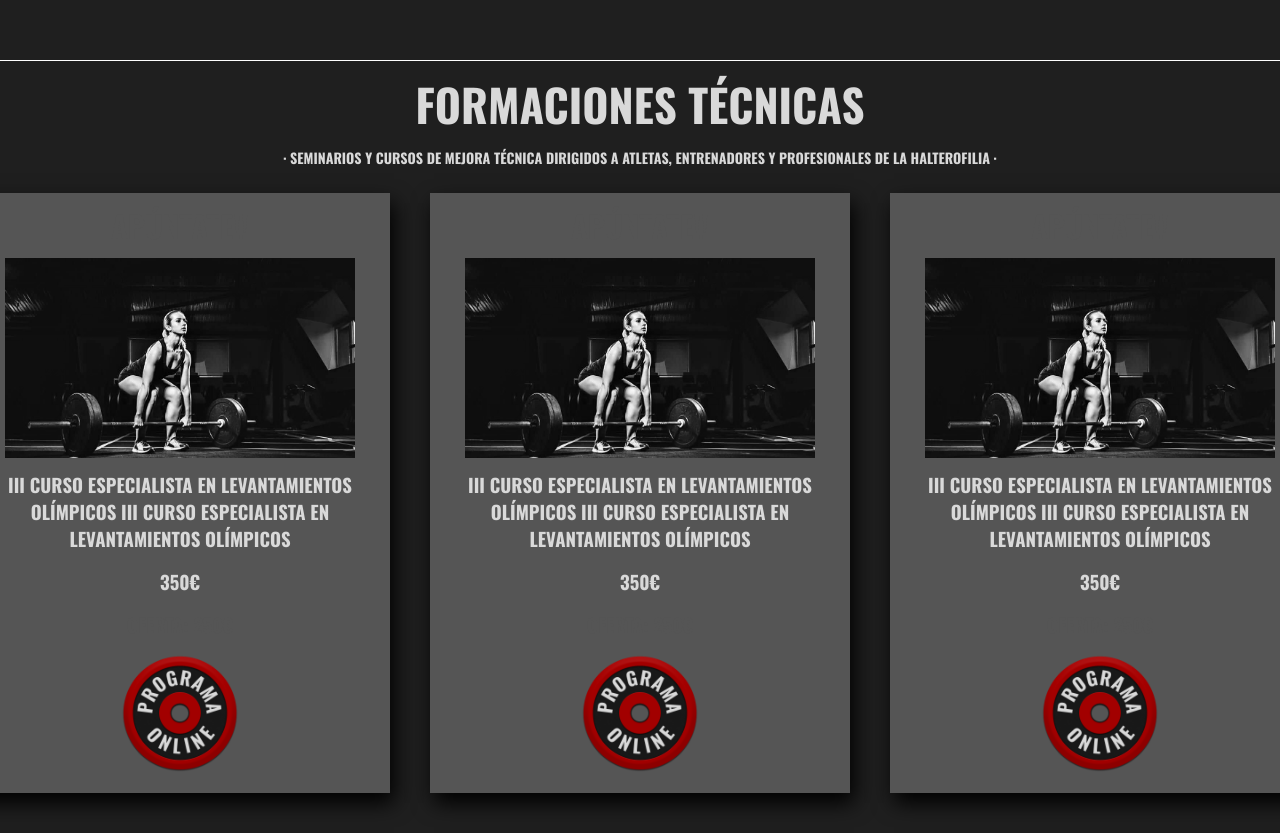
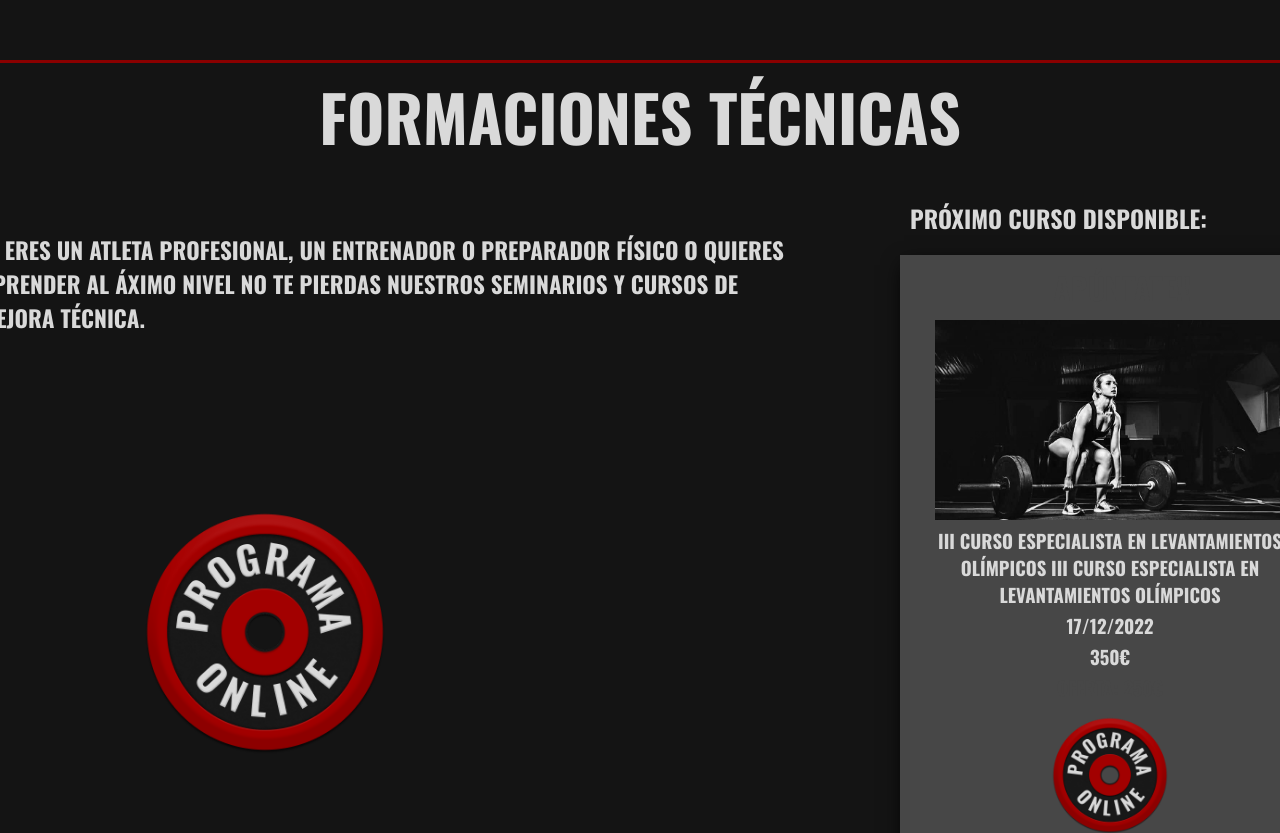
Before and after one commit to murkhunting/Halterofilia-client, a Next.js app: page / in a window 1280 px wide. Shown: the part 1540-2373 px from the top of the page. Built offline with nearby package versions, Linux system fonts and the light colour scheme.

Commit message:
fichas & second section home

```diff
--- a/components/fichas/Fichas.js
+++ b/components/fichas/Fichas.js
@@ -20,6 +20,7 @@ const Ficha = () => {
               III CURSO ESPECIALISTA EN LEVANTAMIENTOS OLÍMPICOS III CURSO
               ESPECIALISTA EN LEVANTAMIENTOS OLÍMPICOS
             </h3>
+            <h3 className="titulo">17/12/2022</h3>
             <h3 className="precio">350€</h3>
             <h3 className="oferta">OFERTA: 250€</h3>
           </div>
@@ -48,6 +49,7 @@ const Ficha = () => {
                 III CURSO ESPECIALISTA EN LEVANTAMIENTOS OLÍMPICOS III CURSO
                 ESPECIALISTA EN LEVANTAMIENTOS OLÍMPICOS
               </h3>
+              <h3 className="titulo">17/12/2022</h3>
               <h3 className="precio">350€</h3>
               <h3 className="oferta">OFERTA: 250€</h3>
             </div>
--- a/components/fichas/Fichas.scss
+++ b/components/fichas/Fichas.scss
@@ -35,13 +35,13 @@
         object-fit: cover;
       }
       .titulo {
-        margin: 8px;
+        margin: 2px;
       }
       .precio {
-        margin: 8px;
+        margin: 2px;
       }
       .oferta {
-        margin: 8px;
+        margin: 2px;
         color: $third;
       }
     }
@@ -89,16 +89,16 @@
         object-fit: cover;
       }
       .titulo {
-        margin: 8px;
+        margin: 2px;
       }
       .precio {
         text-decoration: line-through;
         text-decoration-color: $detalles;
         text-decoration-thickness: 3px;
-        margin: 8px;
+        margin: 2px;
       }
       .oferta {
-        margin: 8px;
+        margin: 2px;
         color: $detalles;
       }
     }
--- a/components/footer/Footer.js
+++ b/components/footer/Footer.js
@@ -1,4 +1,6 @@
 import React from "react";
+import Link from "next/link";
+
 import { AiFillInstagram, AiFillYoutube } from "react-icons/ai";
 import { FaFacebook } from "react-icons/fa";
 
@@ -10,9 +12,12 @@ const Footer = () => {
           <h2>· THINK DIFFERENT - TRAIN DIFFERENT ·</h2>
         </div>
       </div>
-      <div className="contacta">
-        <h5>SI QUIERES SABER MÁS NO DUDES EN CONTACTAR CON NOSOTROS</h5>
-      </div>
+
+      <Link href="/contacto">
+        <a className="contacta">
+          <h5>SI QUIERES SABER MÁS NO DUDES EN CONTACTAR CON NOSOTROS</h5>
+        </a>
+      </Link>
       <div className="social">
         <h5>
           <AiFillInstagram />
@@ -24,9 +29,8 @@ const Footer = () => {
           <AiFillYoutube />
         </h5>
       </div>
-      <div className="diseño">
-        <h5>DESIGN & CODE BY @MURKHUNTING</h5>
-      </div>
+
+      <h5 className="diseño">DESIGN & CODE BY @MURKHUNTING</h5>
     </div>
   );
 };
--- a/components/footer/Footer.scss
+++ b/components/footer/Footer.scss
@@ -32,8 +32,16 @@
   }
 
   .contacta {
+    color: $second;
+    text-decoration: none;
     margin: 20px 0 0 0;
     font-size: 20px;
+    transition: 0.2s ease-in-out;
+  }
+
+  .contacta:hover {
+    scale: 1.05;
+    color: white;
   }
 
   .social {
@@ -50,14 +58,14 @@
       cursor: pointer;
     }
     h5:hover {
-      opacity: 0.8;
+      color: white;
       scale: 1.1;
     }
   }
 
   .diseño {
     display: flex;
-    margin: 10px 0;
+    margin: 50px 0 10px 0;
   }
 }
 
--- a/pages/index.js
+++ b/pages/index.js
@@ -43,7 +43,7 @@ export default function Home() {
             <Link href="/online">
               <a>
                 <img
-                  className="programaboton"
+                  className="boton"
                   src="/images/programaboton.png"
                   alt="logo"
                 />
@@ -56,20 +56,35 @@ export default function Home() {
       <div className="formacionestecnicas">
         <div className="texto">
           <h1>FORMACIONES TÉCNICAS</h1>
-          <h2>
-            · SEMINARIOS Y CURSOS DE MEJORA TÉCNICA DIRIGIDOS A ATLETAS,
-            ENTRENADORES Y PROFESIONALES DE LA HALTEROFILIA ·
-          </h2>
         </div>
 
         <div className="container">
-          <Fichas />
-          <Fichas />
-          <Fichas />
+          <div className="formacionlink">
+            <h2>
+              SI ERES UN ATLETA PROFESIONAL, UN ENTRENADOR O PREPARADOR FÍSICO O
+              QUIERES APRENDER AL ÁXIMO NIVEL NO TE PIERDAS NUESTROS SEMINARIOS
+              Y CURSOS DE MEJORA TÉCNICA.
+            </h2>
+            <Link href="/formaciones">
+              <a>
+                <img
+                  className="boton"
+                  src="/images/programaboton.png"
+                  alt="logo"
+                />
+              </a>
+            </Link>
+          </div>
+          <div className="nextformacion">
+            <h2>PRÓXIMO CURSO DISPONIBLE:</h2>
+            <Fichas />
+          </div>
         </div>
       </div>
       {/* SECCION 3 NOSOTROS */}
       <div className="sobrenosotros">NOSOTROS</div>
+      {/* SECCION 4 CLASES PRESENCIALES */}
+      <div className="clasespresenciales">CLASES PRESENCIALES</div>
     </div>
   );
 }
--- a/pages/index.scss
+++ b/pages/index.scss
@@ -66,7 +66,7 @@
     right: 0px;
     bottom: 0px;
     left: 0px;
-    background-color: #1f1f1fc5;
+    background-color: #1f1f1f81;
   }
 
   //SECCION 1 PROGRAMA ONLINE
@@ -109,11 +109,11 @@
         display: flex;
         align-items: center;
         justify-content: center;
-        .programaboton {
+        .boton {
           height: 250px;
           transition: transform 0.4s ease-in-out;
         }
-        .programaboton:hover {
+        .boton:hover {
           scale: 1.1;
           transform: rotate(-360deg);
         }
@@ -123,11 +123,12 @@
 
   //SECCION 2 FORMACIONES
   .formacionestecnicas {
+    border-top: 3px solid $detalles;
     display: flex;
     flex-direction: column;
     align-items: center;
     justify-content: center;
-    border-top: 1px solid white;
+
     height: 100vh;
     width: 100%;
     .texto {
@@ -136,28 +137,68 @@
       align-items: center;
       justify-content: center;
       h1 {
-        font-size: 3.5vw;
+        font-size: 5vw;
         margin: 10px 0 5px 0;
-      }
-      h2 {
-        margin: 5px;
-        font-size: 1.1vw;
       }
     }
     .container {
       width: auto;
       height: 700px;
-      margin-top: 20px;
       display: flex;
       flex-direction: row;
-      align-items: flex-start;
-      justify-content: center;
+      align-items: center;
+      justify-content: space-around;
+      .nextformacion {
+        display: flex;
+        flex-direction: column;
+        align-items: flex-start;
+        justify-content: center;
+        h2 {
+          margin-left: 30px;
+        }
+      }
+      .formacionlink {
+        text-align: left;
+        width: 900px;
+        margin-right: 40px;
+        height: 700px;
+        z-index: 400px;
+        display: flex;
+        flex-direction: column;
+        justify-content: space-around;
+        padding-bottom: 60px;
+
+        h2 {
+          font-size: 1.8vw;
+          margin: 20px 40px;
+        }
+        .boton {
+          height: 250px;
+          margin-left: 200px;
+          transition: transform 0.4s ease-in-out;
+        }
+        .boton:hover {
+          scale: 1.1;
+          transform: rotate(-360deg);
+        }
+      }
     }
   }
 
   //SECCION 3 NOSOTROS
   .sobrenosotros {
-    border-top: 1px solid white;
+    border-top: 3px solid $detalles;
+    display: flex;
+    flex-direction: column;
+    align-items: center;
+    justify-content: center;
+    height: 100vh;
+    width: 100%;
+  }
+
+  //SECCION 4 CLASES PRESENCIALES
+  .clasespresenciales {
+    border-top: 3px solid $detalles;
     display: flex;
     flex-direction: column;
     align-items: center;
--- a/scss/colors.scss
+++ b/scss/colors.scss
@@ -1,4 +1,4 @@
-$main: #1f1f1f;
+$main: #141414;
 $second: #d9d9d9;
 $detalles: #8a0000;
-$third: #555555;
+$third: #474747;
```
